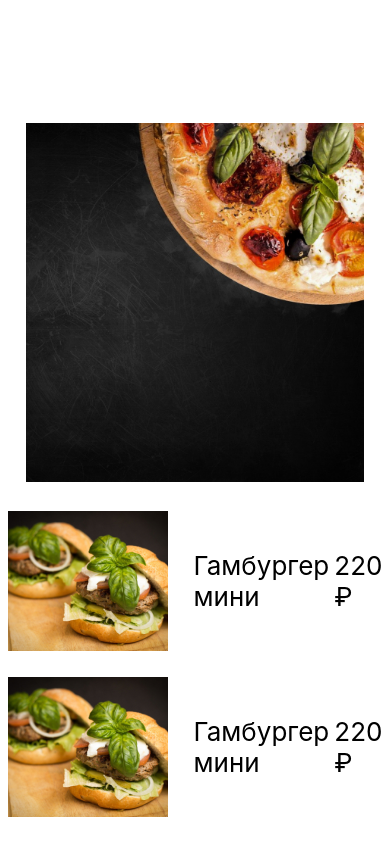
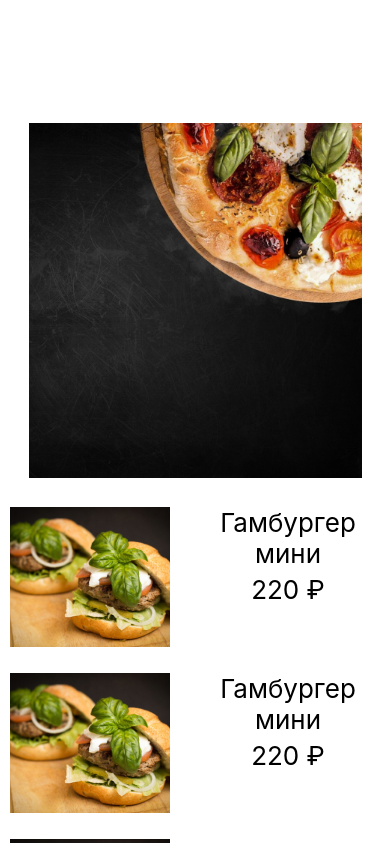
Before and after one commit to S7b0t4/Restoran, a JavaScript app: page / in a window 390 px wide. Shown: the part 3640-4483 px from the top of the page. Built offline with nearby package versions, Linux system fonts and the light colour scheme; the HTML template or start-up script is replaced by a standard one.

Commit message:
last commit

```diff
--- a/src/App.css
+++ b/src/App.css
@@ -20,8 +20,6 @@
     max-width: 30px;
     max-height: 17px;
     display: none;
-}
-@media screen and (max-width: 500px){
 }
 @media screen and (max-width: 1250px){
     .click{
@@ -94,6 +92,9 @@
     .body_4_block_row_item_bg{
         display: none;
     }
+    .body_5_block{
+        padding: 25px;
+    }
     .body_6_block_title{
         flex-direction: column;
         text-align: center;
@@ -113,9 +114,14 @@
         flex-direction: column;
     }
     .idk_img{
-        max-width: 90%;
+        width: 90%;
+        max-width: 368px;
         padding: 0;
         margin: 0 auto;
+    }
+    .body_3_block_row_colum_row_text{
+        flex-direction: column;
+        text-align: center;
     }
 }
 /*Header*/
```
